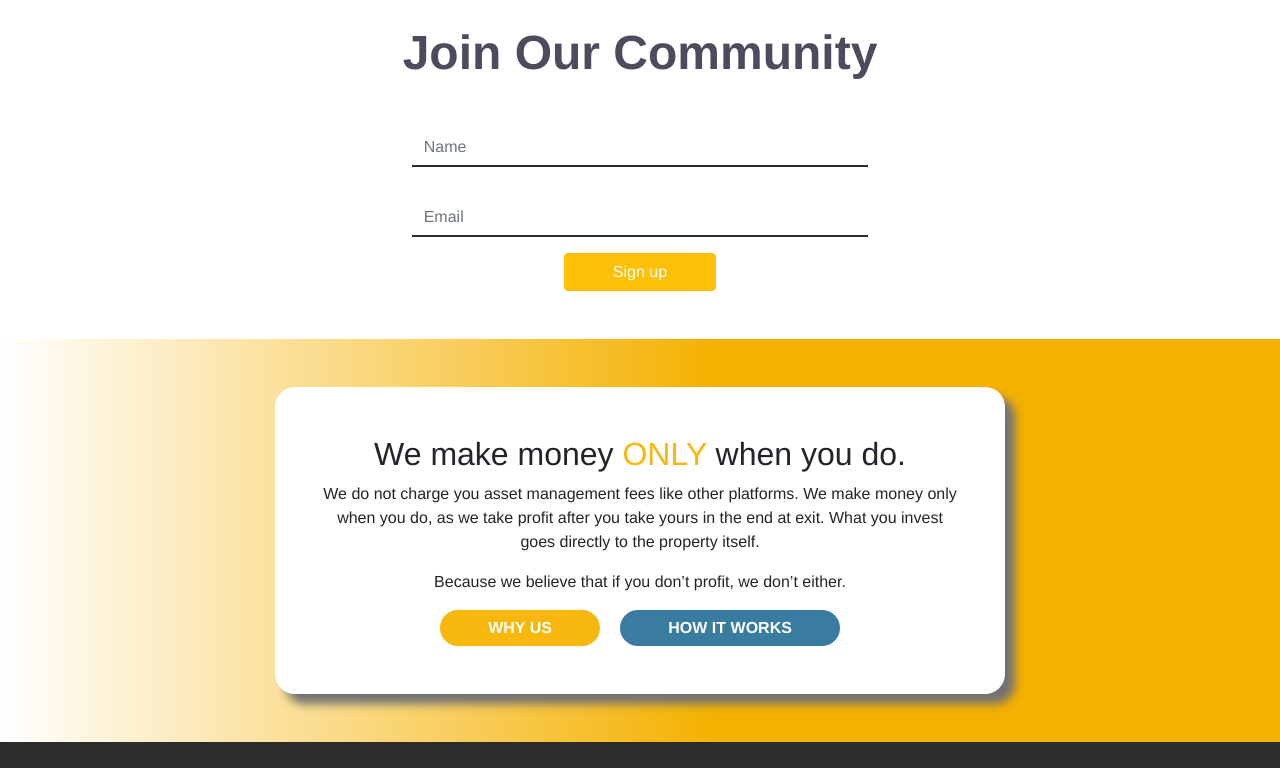
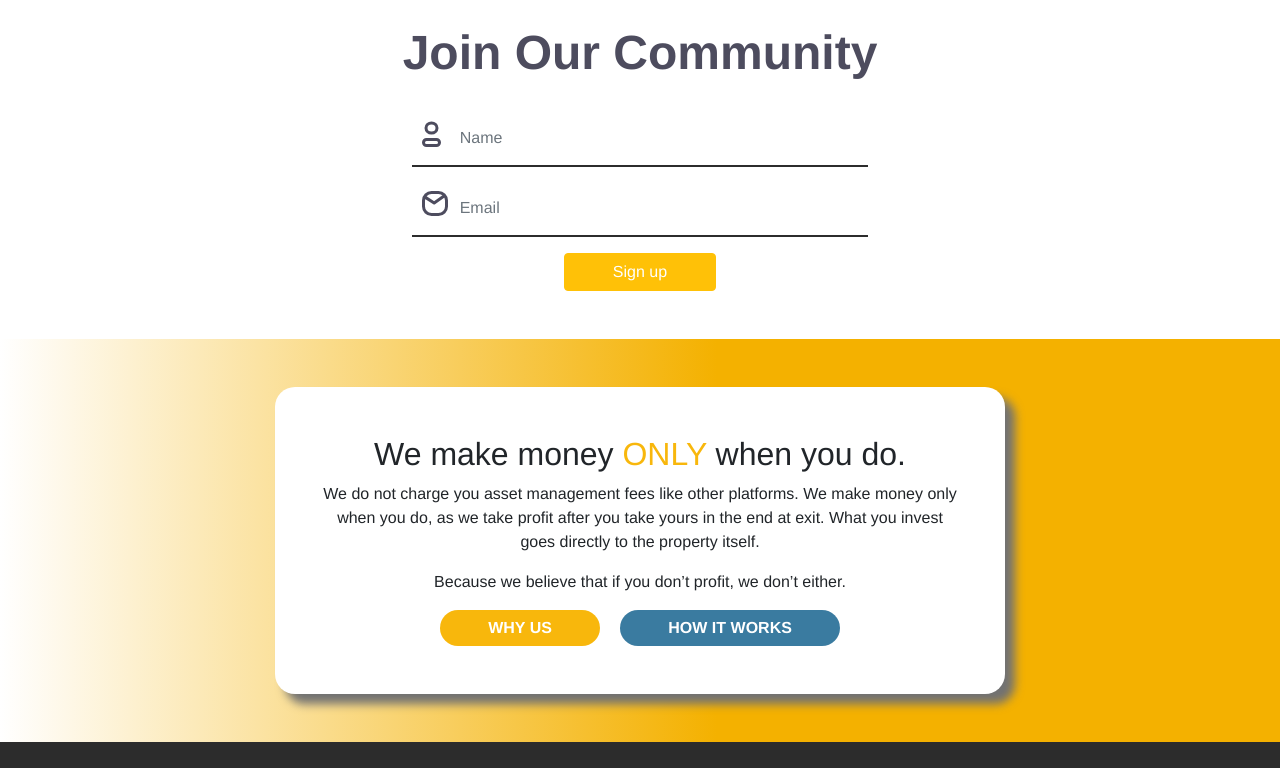
Before and after one commit to jasminbhesaniyajb/multiRise-web, a plain HTML site: page index.html in a window 1280 px wide. Shown: the part 3000-3768 px from the top of the page. Drawn offline with nearby package versions, Linux system fonts and the light colour scheme.

Commit message:
Add icon

```diff
--- a/css/style.css
+++ b/css/style.css
@@ -237,7 +237,12 @@ a:hover {
   transition: opacity 0.6s ease;
 }
 
-/*  */
+/* input css  */
+.input-icon {
+  position: absolute;
+  left: 15px;
+  top: -8px;
+}
 
 /* common class */
 
--- a/index.html
+++ b/index.html
@@ -404,13 +404,21 @@
                         <form>
                             <div class="form-row">
                               <div class="col-lg-5 col-md-8 col-sm-12 col-12 mx-auto">
-                                <input type="text" class="form-control custom-input" placeholder="Name">
+                                  <div>
+                                  <input type="text" class="form-control custom-input position-relative pb-4 pl-5" placeholder="Name">
+                                  <span>
+                                      <img src="./images/user.svg" class="input-icon" alt="">
+                                  </span>
+                                </div>
                               </div>
                             </div>
                             <div class="form-row mt-3">
                               <div class="col-lg-5 col-md-8 col-sm-12 col-12 mt-3 mx-auto">
-                                <input type="text" class="form-control custom-input" placeholder="Email">
-                              </div>
+                                <input type="text" class="form-control custom-input position-relative pb-4 pl-5" placeholder="Email">
+                                <span>
+                                    <img src="./images/email.svg" class="input-icon" alt="">
+                                </span>
+                            </div>
                             </div>
                             <div class="mt-3">
                                 <button type="button" class="btn btn-warning text-white px-5">Sign up</button>
```
Also changed, not shown: images/email.svg (added), images/user.svg (added).
